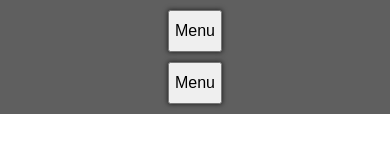
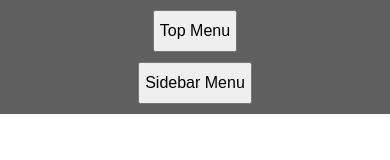
Before and after one commit to fullyslick/ShowHideMobileMenus, a plain HTML site: page index.html in a window 390 px wide. Drawn offline with nearby package versions, Linux system fonts and the light colour scheme.

Commit message:
Styling optimised.

```diff
--- a/index.html
+++ b/index.html
@@ -7,14 +7,14 @@
   <link rel="stylesheet" href="style.css">
   <script src="https://code.jquery.com/jquery-3.2.1.min.js" integrity="sha256-hwg4gsxgFZhOsEEamdOYGBf13FyQuiTwlAQgxVSNgt4=" crossorigin="anonymous"></script>
   <meta http-equiv="X-UA-Compatible" content="ie=edge">
-  <title>Document</title>
+  <script src="scripts.js"></script>
+  <title>Show Hide Mobile Menu</title>
 </head>
 
 <body>
-  <div id="wrapper">
   <div id="menu-holder">
-      <button type="button" name="button" id="showMenuButton">Menu</button>
-      <nav class="submenu">
+    <button type="button" name="button" id="showMenuButton" class="mobile-button">Top Menu</button>
+    <nav class="submenu mobile">
       <ul>
         <li>Item 1</li>
         <li>Item 2</li>
@@ -22,8 +22,8 @@
         <li>Item 4</li>
       </ul>
     </nav>
-      <button type="button" name="button" id="showSidebarButton">Menu</button>
-      <nav class="sidebar-submenu">
+    <button type="button" name="button" id="showSidebarButton" class="mobile-button">Sidebar Menu</button>
+    <nav class="sidebar-submenu mobile">
       <ul>
         <li>Item 1</li>
         <li>Item 2</li>
@@ -32,7 +32,5 @@
       </ul>
     </nav>
   </div>
-  </div>
 </body>
-<script src="scripts.js"></script>
 </html>
--- a/style.css
+++ b/style.css
@@ -1,28 +1,42 @@
-body, ul {
+/* -----------------------------------*/
+/* ---------->>> GLOBAL <<<-----------*/
+/* -----------------------------------*/
+
+* {
+  margin: 0;
   padding: 0;
-  margin: 0;
+  outline: 0;
+  -moz-box-sizing: border-box;
+  -webkit-box-sizing: border-box;
+  box-sizing: border-box;
+  outline: 0;
 }
 
+ol, ul {
+  list-style: none;
+}
+
+html {
+  font-size: 100.01%;
+}
+
+/* -----------------------------------*/
+/* ---------->>> Menus <<<-----------*/
+/* -----------------------------------*/
+/* Holds both menus */
 #menu-holder {
   overflow: hidden;
-}
-
-#wrapper {
   background: #5f5f5f;
   max-width: 960px;
   margin: 0 auto;
 }
 
-
 /* Do NOT display buttons on desktop version */
-#showMenuButton, #showSidebarButton {
+.mobile-button {
   display: none;
   font-size: 16px;
   padding: 10px 5px;
   margin: 10px auto;
-  -webkit-box-shadow: 0px 0px 5px 0px rgba(0, 0, 0, 0.75);
-  -moz-box-shadow: 0px 0px 5px 0px rgba(0, 0, 0, 0.75);
-  box-shadow: 0px 0px 5px 0px rgba(0, 0, 0, 0.75);
 }
 
 .sidebar-submenu {
@@ -38,7 +52,9 @@ li {
   border: none;
 }
 
-/* Mobile version of the website*/
+/* -----------------------------------*/
+/* ---------->>> Mobile <<<-----------*/
+/* -----------------------------------*/
 @media only screen and (max-width: 650px) {
   /* Display the buttons */
   #showMenuButton, #showSidebarButton {
@@ -53,7 +69,7 @@ li {
   }
 
   /* By default the menus are hidden */
-  .submenu, .sidebar-submenu {
+  .mobile {
     display: none;
   }
 
```
Lines whose indentation alone changed are shown as unchanged.
